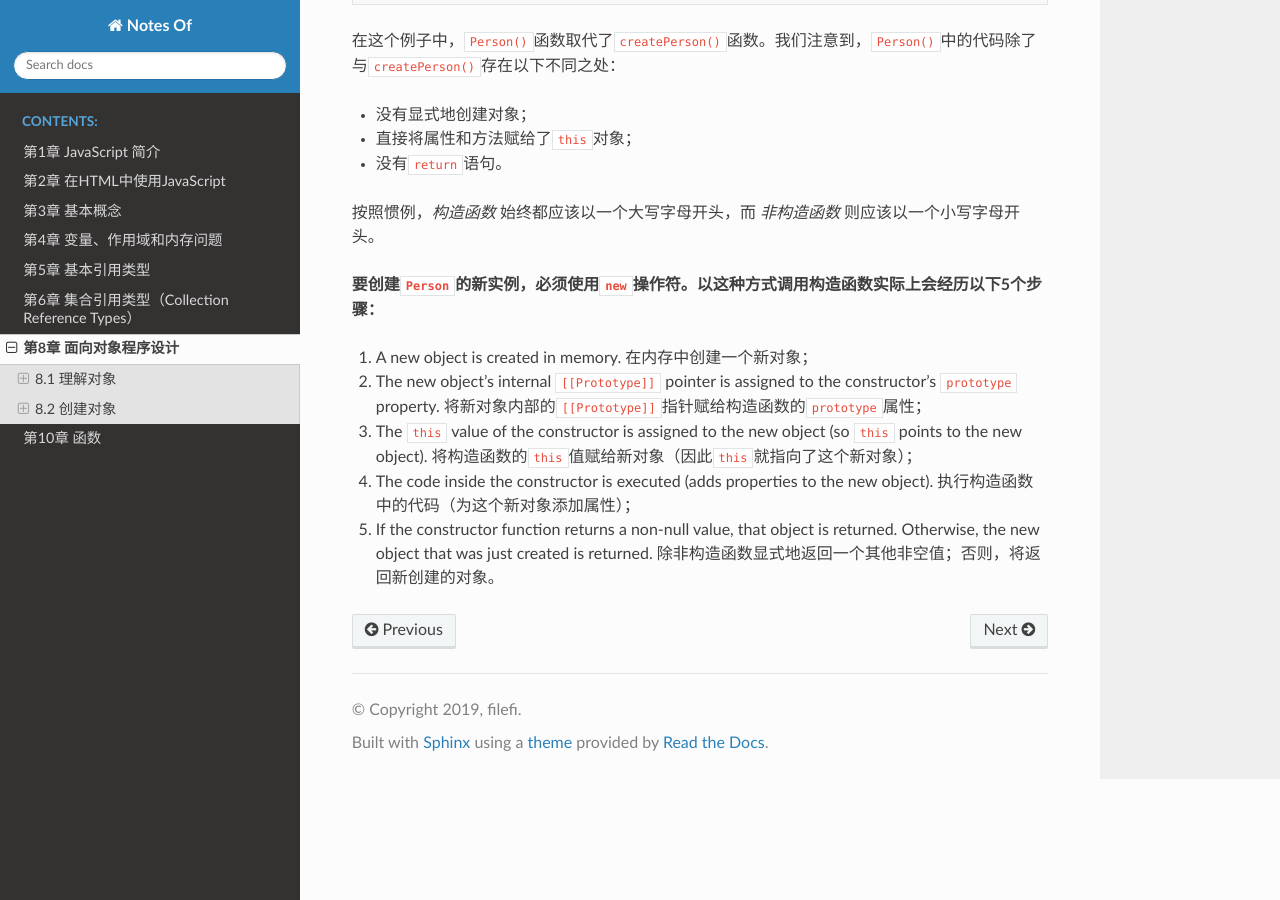
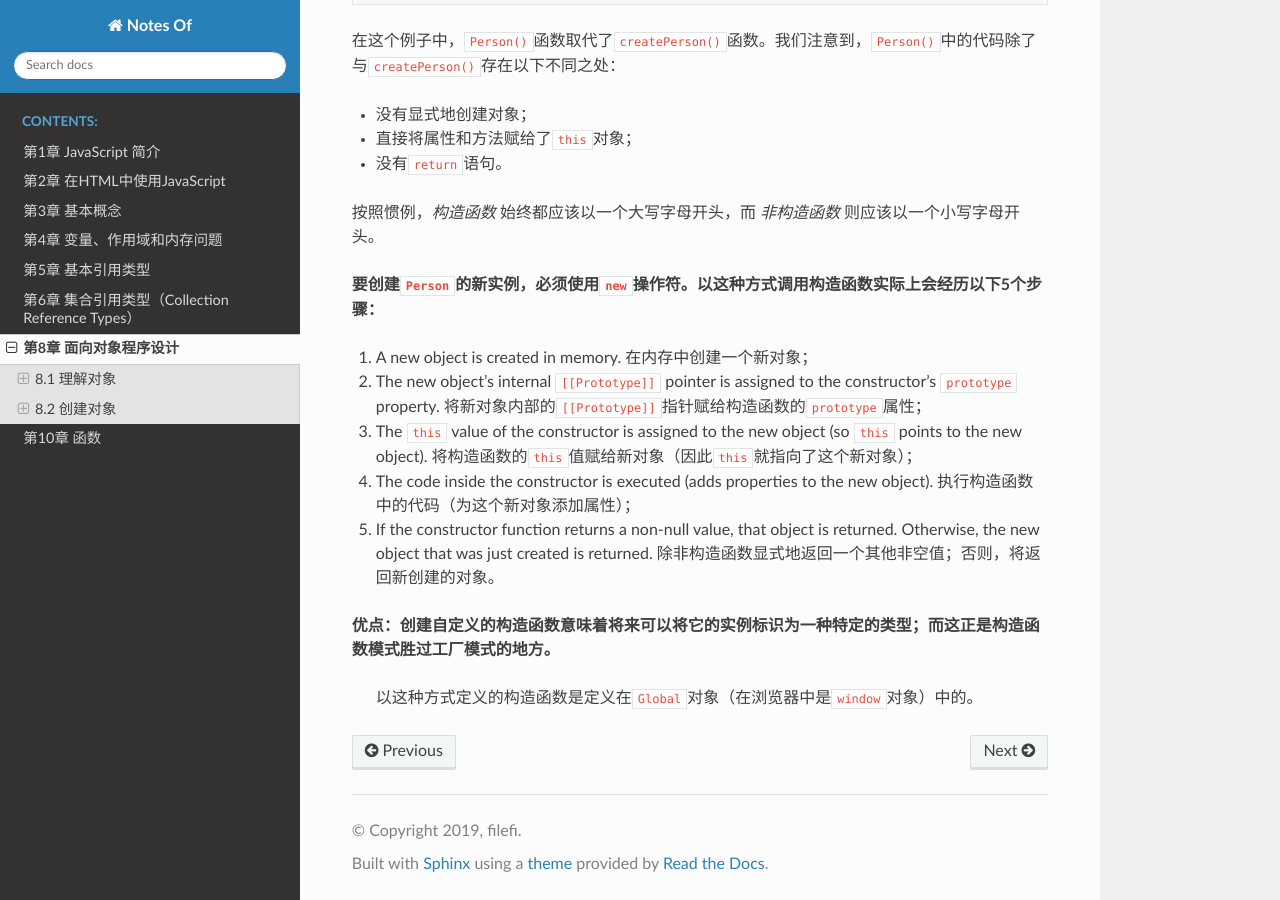
Before and after one commit to filefi/NotesOfProfessional-JavaScript-for-Web-Developers, a Sphinx documentation site: the page built from source/Chapter8-Objects_Classes_and_Object-Oriented_Programming.md, in a window 1280 px wide and 900 px high, scrolled down 7258 px. Built offline with Sphinx 7.4.7 and the Read the Docs theme 2.0.0, drawn with Linux system fonts in a browser that asks for light colours.

```diff
--- a/source/Chapter8-Objects_Classes_and_Object-Oriented_Programming.md
+++ b/source/Chapter8-Objects_Classes_and_Object-Oriented_Programming.md
@@ -349,3 +349,7 @@ console.log(person2 instanceof Person); // true
 4. The code inside the constructor is executed (adds properties to the new object). 执行构造函数中的代码（为这个新对象添加属性）；
 5. If the constructor function returns a non-null value, that object is returned. Otherwise, the
     new object that was just created is returned. 除非构造函数显式地返回一个其他非空值；否则，将返回新创建的对象。
+
+**优点：创建自定义的构造函数意味着将来可以将它的实例标识为一种特定的类型；而这正是构造函数模式胜过工厂模式的地方。**
+
+> 以这种方式定义的构造函数是定义在`Global`对象（在浏览器中是`window`对象）中的。
```
